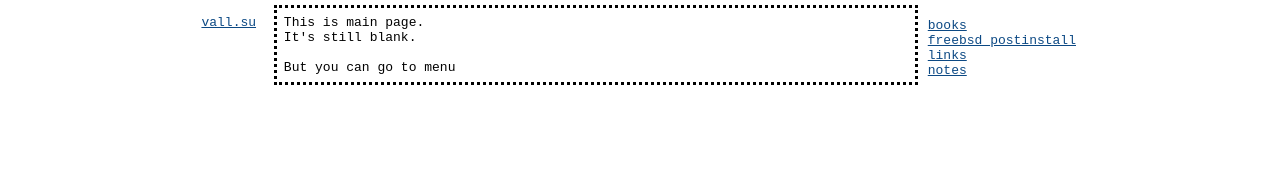
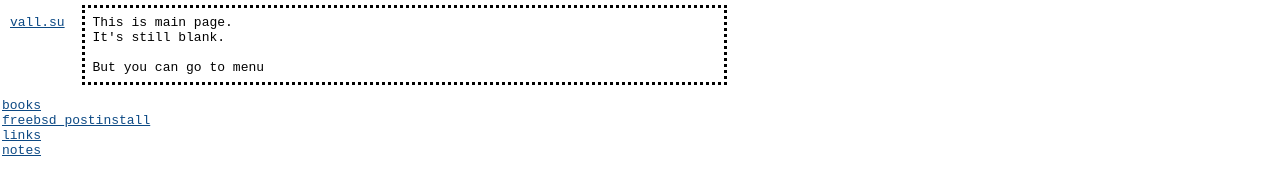
Before and after one commit to Forked-Projects/site, a plain HTML site: page index.html in a window 1280 px wide. Drawn offline with Linux system fonts and the light colour scheme.

Commit message:
Update 22-Jan-2019_20-56

```diff
--- a/style.css
+++ b/style.css
@@ -4,11 +4,11 @@ html {
 
 body {
   margin: 0px;
-  width: 100%;
+  width: 800px;
 }
 
 #wrapper {
-  width: 115ch;
+/*  width: 115ch;*/
   margin: 5px auto;
 }
 
```
